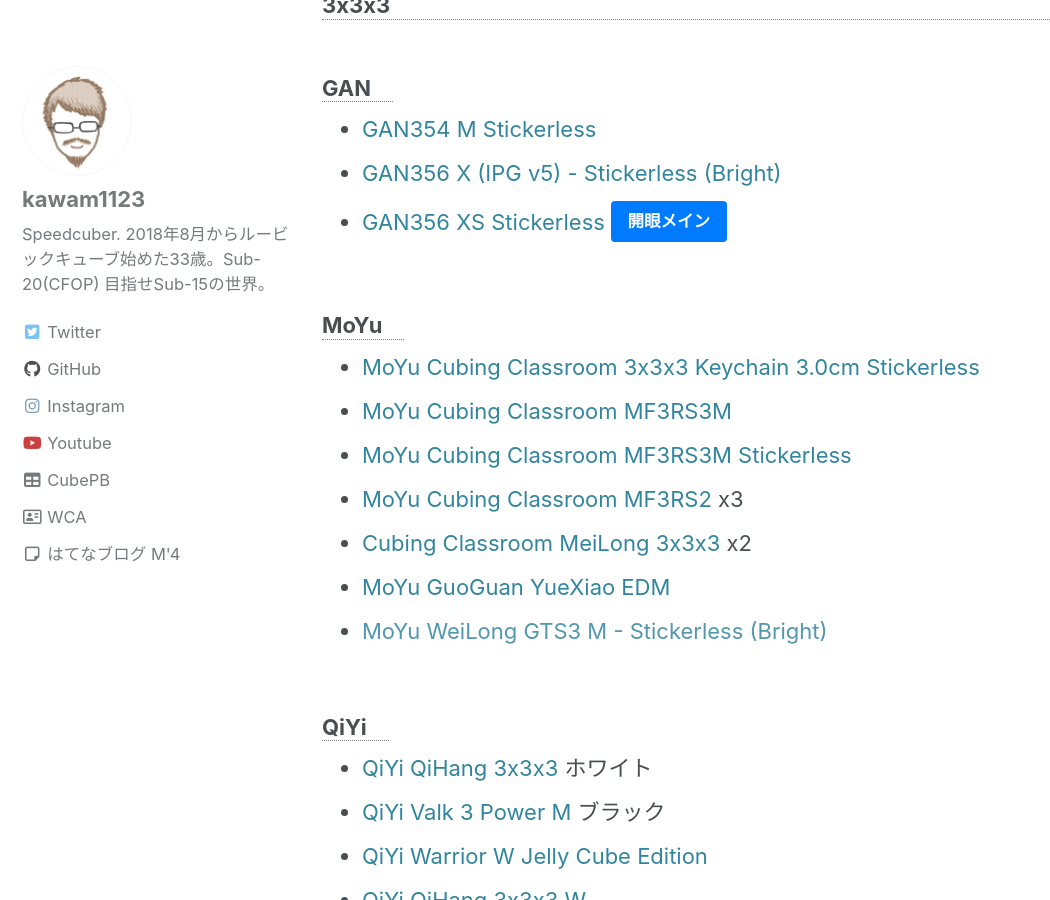
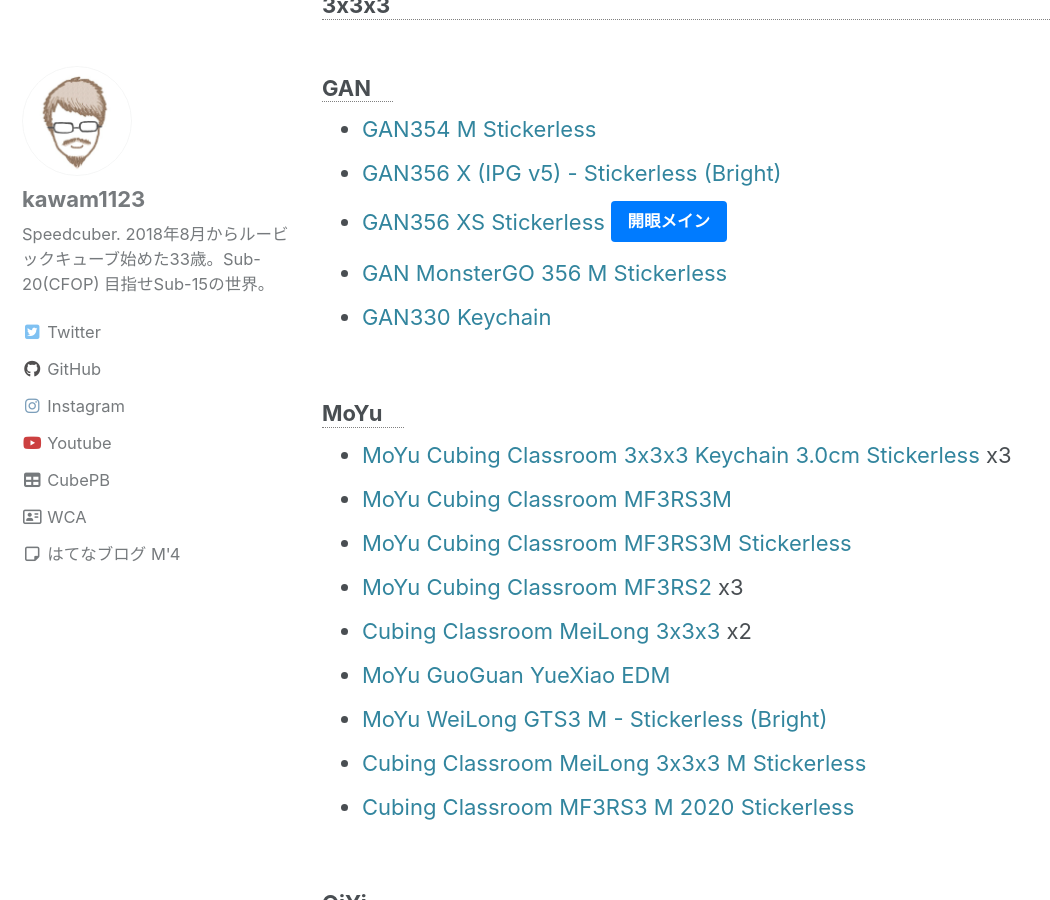
Before and after one commit to kawam1123/kawam1123.github.io, a Jekyll site: the page built from _posts/2020-06-25-mypuzzles.md, in a window 1280 px wide and 900 px high, scrolled down 383 px. Shown: the whole window, without its empty margins (0-1050 px from the left). Built offline with Jekyll 4.4.1, drawn with Linux system fonts in a browser that asks for light colours; cached includes are drawn as plain includes; nearby versions of some CDN libraries; some web fonts are replaced; some of the changed text lies outside the part shown.

Commit message:
update list

```diff
--- a/_posts/2020-06-25-mypuzzles.md
+++ b/_posts/2020-06-25-mypuzzles.md
@@ -3,6 +3,7 @@
 excerpt: 手持ちの回転パズルの一覧です。自分自身の備忘のため、WCA公式競技のパズルとそうでないパズルに分けて記載しています。
 description: 手持ちの回転パズルの一覧です。自分自身の備忘のため、WCA公式競技のパズルとそうでないパズルに分けて記載しています。
 date: 2020-06-25 23:00:00 +0900
+last_modified_at: 2020-06-27 20:25:00 +0900
 header:
   teaser: /assets/img/my-puzzles-header.png
 categories:
@@ -24,15 +25,19 @@
 - [GAN354 M Stickerless](https://store.tribox.com/products/detail.php?product_id=2388)
 - [GAN356 X (IPG v5) - Stickerless (Bright)](https://store.tribox.com/products/detail.php?product_id=2809)
 - [GAN356 XS Stickerless](https://store.tribox.com/products/detail.php?product_id=2809) <span class="btn btn-primary">開眼メイン</span>
+- [GAN MonsterGO 356 M Stickerless](https://store.tribox.com/products/detail.php?product_id=2979)
+- [GAN330 Keychain](https://store.tribox.com/products/detail.php?product_id=2937)
 
 #### MoYu
-- [MoYu Cubing Classroom 3x3x3 Keychain 3.0cm Stickerless](https://store.tribox.com/products/detail.php?product_id=2171)
+- [MoYu Cubing Classroom 3x3x3 Keychain 3.0cm Stickerless](https://store.tribox.com/products/detail.php?product_id=2171) x3
 - [MoYu Cubing Classroom MF3RS3M](https://store.tribox.com/products/detail.php?product_id=2605)
 - [MoYu Cubing Classroom MF3RS3M Stickerless](https://store.tribox.com/products/detail.php?product_id=2606)
 - [MoYu Cubing Classroom MF3RS2](https://store.tribox.com/products/detail.php?product_id=2164) x3
 - [Cubing Classroom MeiLong 3x3x3](https://store.tribox.com/products/detail.php?product_id=2650) x2
 - [MoYu GuoGuan YueXiao EDM](https://store.tribox.com/products/detail.php?product_id=2694)
-- [MoYu WeiLong GTS3 M - Stickerless (Bright)]()
+- [MoYu WeiLong GTS3 M - Stickerless (Bright)](https://store.tribox.com/products/detail.php?product_id=2365)
+- [Cubing Classroom MeiLong 3x3x3 M Stickerless](https://store.tribox.com/products/detail.php?product_id=2992)
+- [Cubing Classroom MF3RS3 M 2020 Stickerless](https://store.tribox.com/products/detail.php?product_id=2994)
 
 #### QiYi
 - [QiYi QiHang 3x3x3](https://store.tribox.com/products/detail.php?product_id=1671) ホワイト
```
Also changed, not shown: other parts of _posts/2020-06-25-mypuzzles.md (+3 -0 lines).
